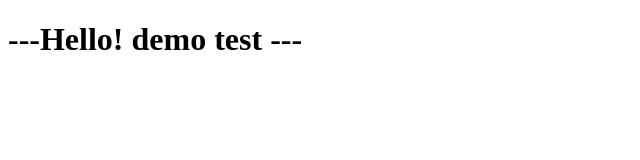
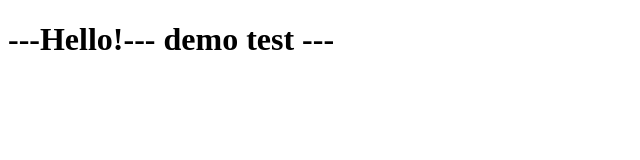
Before and after one commit to hardik794/devops_hands_on, a plain HTML site: page index.html in a window 1280 px wide. Shown: the whole page, without its empty margins (0-640 px from the left). Drawn offline with Linux system fonts and the light colour scheme.

Commit message:
demo update tag

```diff
--- a/index.html
+++ b/index.html
@@ -7,7 +7,7 @@
     <title>Document</title>
 </head>
 <body>
-    <h1>---Hello! demo test ---</h1>
+    <h1>---Hello!--- demo test ---</h1>
     <script>
          var tsmin=0;
         setInterval(function(){
```
